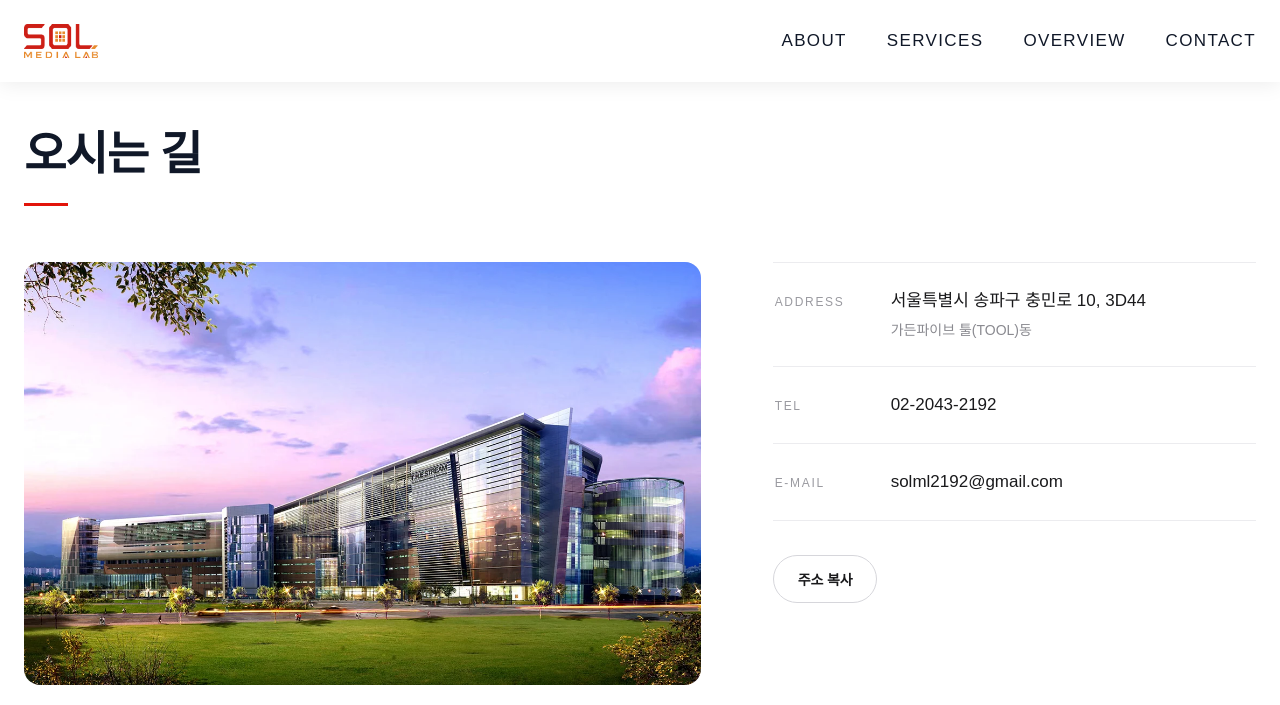
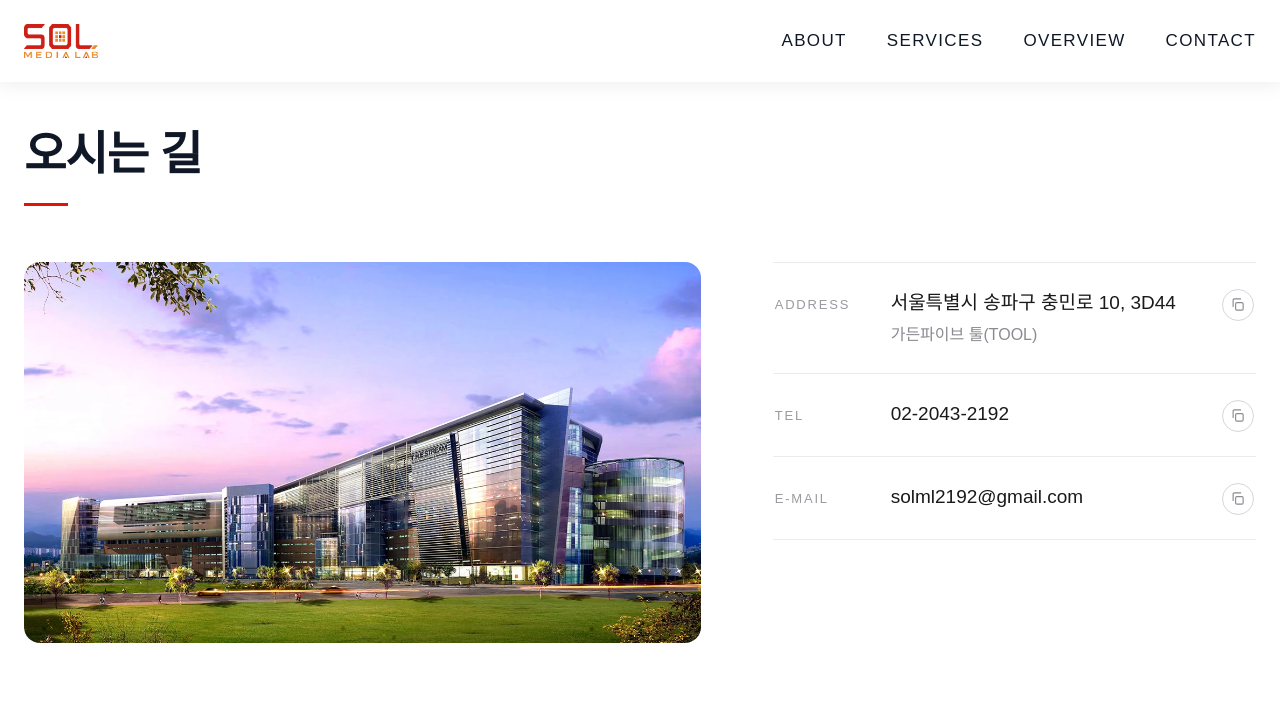
Before and after one commit to hongbj123-create/sol-medialab-site, a Jekyll site: the page location.html, which Jekyll copies as it is, in a window 1280 px wide and 1400 px high. Shown: the top 705 px of the window. Built offline with Jekyll 4.4.1, drawn with Linux system fonts in a browser that asks for light colours; some web fonts are replaced; grey boxes are pictures that could not be loaded.

Commit message:
Tune location page: fixed photo ratio, responsive 16:9 map, Naver map link
Co-Authored-By: Claude Sonnet 5 <noreply@anthropic.com>

```diff
--- a/location.html
+++ b/location.html
@@ -34,16 +34,8 @@
 
 .location-page .loc-photo{margin:0}
 .location-page .loc-photo img{
-  display:block;width:100%;height:auto;aspect-ratio:16/10;object-fit:cover;object-position:center 46%;
+  display:block;width:100%;height:auto;aspect-ratio:16/9;object-fit:cover;object-position:center 46%;
   border-radius:16px;max-width:none;background:#F2F2F4;
-}
-
-.location-page .loc-map{
-  max-width:820px;margin:96px auto 0;
-}
-.location-page .loc-map iframe{
-  display:block;width:100%;aspect-ratio:16/9;height:auto;
-  border-radius:16px;background:#F2F2F4;
 }
 
 .location-page .loc-list{margin:0;border-top:1px solid #ECECEF}
@@ -53,37 +45,50 @@
 }
 .location-page .loc-row dt{
   font-family:'Pretendard',sans-serif;font-weight:500;
-  font-size:12px;letter-spacing:.14em;color:#9A9AA0;line-height:1.6;
+  font-size:13px;letter-spacing:.14em;color:#9A9AA0;line-height:1.6;
 }
 .location-page .loc-row dd{
-  margin:0;font-size:17px;font-weight:500;line-height:1.65;color:#1A1A1C;
+  margin:0;display:flex;align-items:flex-start;justify-content:space-between;gap:14px;
+  font-size:19px;font-weight:500;line-height:1.65;color:#1A1A1C;
   word-break:keep-all;
 }
+.location-page .loc-row dd .loc-value{flex:1;min-width:0}
 .location-page .loc-row dd a{color:inherit;transition:color .2s ease}
 .location-page .loc-row dd a:hover{color:#E2140A}
-.location-page .loc-row dd .loc-sub{display:block;margin-top:4px;font-size:14px;font-weight:400;color:#8A8A90}
+.location-page .loc-row dd .loc-sub{display:block;margin-top:4px;font-size:16px;font-weight:400;color:#8A8A90}
 
-.location-page .loc-actions{display:flex;flex-wrap:wrap;gap:10px;margin-top:34px}
-.location-page .loc-btn{
-  display:inline-flex;align-items:center;justify-content:center;
-  height:48px;padding:0 24px;border-radius:999px;
-  font-size:14px;font-weight:600;letter-spacing:-.01em;white-space:nowrap;
-  border:1px solid #D6D6DB;background:#fff;color:#1A1A1C;cursor:pointer;
-  transition:border-color .2s ease,background-color .2s ease,color .2s ease,transform .12s ease;
-  font-family:inherit;
+.location-page .loc-copy{
+  flex:none;position:relative;display:inline-flex;align-items:center;justify-content:center;
+  width:32px;height:32px;margin-top:2px;border-radius:50%;
+  border:1px solid #D6D6DB;background:#fff;color:#8A8A90;cursor:pointer;
+  transition:border-color .2s ease,color .2s ease,background-color .2s ease;
 }
-.location-page .loc-btn:hover{border-color:#101828}
-.location-page .loc-btn:active{transform:translateY(1px)}
-.location-page .loc-btn--solid{background:#101828;border-color:#101828;color:#fff}
-.location-page .loc-btn--solid:hover{background:#000;border-color:#000}
-.location-page .loc-btn svg{width:15px;height:15px;margin-left:8px;flex:none}
+.location-page .loc-copy svg{width:15px;height:15px}
+.location-page .loc-copy:hover{border-color:#E2140A;color:#E2140A}
+.location-page .loc-copy.is-copied{border-color:#E2140A;color:#E2140A;background:#FDECEB}
+.location-page .loc-copy::after{
+  content:'복사됨';position:absolute;bottom:calc(100% + 8px);left:50%;
+  transform:translate(-50%,4px);background:#1A1A1C;color:#fff;
+  font-size:12px;font-weight:600;letter-spacing:-.01em;padding:5px 10px;border-radius:6px;
+  white-space:nowrap;opacity:0;pointer-events:none;transition:opacity .15s ease,transform .15s ease;
+}
+.location-page .loc-copy.is-copied::after{opacity:1;transform:translate(-50%,0)}
+
+.location-page .loc-map{margin-top:64px}
+.location-page .loc-map iframe{
+  display:block;width:100%;aspect-ratio:16/9;border:0;border-radius:16px;background:#F2F2F4;
+}
+.location-page .loc-map-link{
+  display:inline-block;margin-top:14px;font-size:14px;font-weight:600;color:#E2140A;
+}
+.location-page .loc-map-link:hover{text-decoration:underline}
 
 /* Visible keyboard focus, matched to the page accent */
 .location-page a:focus-visible,
-.location-page .loc-btn:focus-visible{
+.location-page .loc-copy:focus-visible{
   outline:2px solid #E2140A;outline-offset:3px;border-radius:6px;
 }
-.location-page .loc-btn:focus-visible{border-radius:999px}
+.location-page .loc-copy:focus-visible{border-radius:50%}
 
 /* Motion: one entry cascade so photo reads before the data block.
    Nothing loops, nothing hijacks scroll. Off entirely under reduced motion. */
@@ -104,13 +109,9 @@
   .location-page .loc-rule{margin-top:18px}
   .location-page .loc-photo img{border-radius:14px;aspect-ratio:4/3;object-position:center 48%}
   .location-page .loc-row{grid-template-columns:1fr;gap:6px;padding:20px 0}
-  .location-page .loc-row dd{font-size:16px}
-  /* Stacked, left-aligned labels so the site's fixed floating menu
-     (bottom-right) can never sit on top of a button label. */
-  .location-page .loc-actions{margin-top:28px;flex-direction:column;align-items:stretch;gap:8px}
-  .location-page .loc-btn{height:50px;padding:0 22px;justify-content:flex-start}
-  .location-page .loc-btn svg{margin-left:auto}
-  .location-page .loc-map{margin-top:64px}
+  .location-page .loc-row dd{font-size:18px}
+  .location-page .loc-map{margin-top:44px}
+  .location-page .loc-map iframe{border-radius:14px}
 }
 </style>
 </head>
@@ -194,23 +195,34 @@
           <div class="loc-row">
             <dt>ADDRESS</dt>
             <dd>
+              <span class="loc-value">
                 서울특별시 송파구 충민로 10, 3D44
-              <span class="loc-sub">가든파이브 툴(TOOL)동</span>
+                <span class="loc-sub">가든파이브 툴(TOOL)</span>
+              </span>
+              <button type="button" class="loc-copy" data-copy="서울특별시 송파구 충민로 10, 3D44 (가든파이브 툴)" aria-label="주소 복사">
+                <svg viewBox="0 0 24 24" fill="none" aria-hidden="true"><rect x="9" y="9" width="12" height="12" rx="2" stroke="currentColor" stroke-width="1.8"/><path d="M5 15V5a2 2 0 0 1 2-2h10" stroke="currentColor" stroke-width="1.8" stroke-linecap="round"/></svg>
+              </button>
             </dd>
           </div>
           <div class="loc-row">
             <dt>TEL</dt>
-            <dd><a href="tel:0220432192">02-2043-2192</a></dd>
+            <dd>
+              <span class="loc-value"><a href="tel:0220432192">02-2043-2192</a></span>
+              <button type="button" class="loc-copy" data-copy="02-2043-2192" aria-label="전화번호 복사">
+                <svg viewBox="0 0 24 24" fill="none" aria-hidden="true"><rect x="9" y="9" width="12" height="12" rx="2" stroke="currentColor" stroke-width="1.8"/><path d="M5 15V5a2 2 0 0 1 2-2h10" stroke="currentColor" stroke-width="1.8" stroke-linecap="round"/></svg>
+              </button>
+            </dd>
           </div>
           <div class="loc-row">
             <dt>E-MAIL</dt>
-            <dd><a href="mailto:solml2192@gmail.com">solml2192@gmail.com</a></dd>
+            <dd>
+              <span class="loc-value"><a href="mailto:solml2192@gmail.com">solml2192@gmail.com</a></span>
+              <button type="button" class="loc-copy" data-copy="solml2192@gmail.com" aria-label="이메일 복사">
+                <svg viewBox="0 0 24 24" fill="none" aria-hidden="true"><rect x="9" y="9" width="12" height="12" rx="2" stroke="currentColor" stroke-width="1.8"/><path d="M5 15V5a2 2 0 0 1 2-2h10" stroke="currentColor" stroke-width="1.8" stroke-linecap="round"/></svg>
+              </button>
+            </dd>
           </div>
         </dl>
-
-        <div class="loc-actions">
-          <button type="button" class="loc-btn" id="locCopy" data-address="서울특별시 송파구 충민로 10, 3D44 (가든파이브 툴)">주소 복사</button>
-        </div>
       </div>
 
     </div>
@@ -218,8 +230,9 @@
     <div class="loc-map loc-anim" style="--i:4">
       <iframe
         src="https://maps.google.com/maps?q=%EC%84%9C%EC%9A%B8%20%EC%86%A1%ED%8C%8C%EA%B5%AC%20%EC%B6%A9%EB%AF%BC%EB%A1%9C%2010%20%EA%B0%80%EB%93%A0%ED%8C%8C%EC%9D%B4%EB%B8%8C%20%ED%88%B4&output=embed"
-        style="border:0" loading="lazy"
+        loading="lazy"
         referrerpolicy="no-referrer-when-downgrade" title="SOL MEDIA LAB INC. 위치 지도"></iframe>
+      <a class="loc-map-link" href="https://map.naver.com/p/search/%EC%84%9C%EC%9A%B8%20%EC%86%A1%ED%8C%8C%EA%B5%AC%20%EC%B6%A9%EB%AF%BC%EB%A1%9C%2010%20%EA%B0%80%EB%93%A0%ED%8C%8C%EC%9D%B4%EB%B8%8C%20%ED%88%B4" target="_blank" rel="noopener noreferrer">네이버 지도에서 크게 보기 →</a>
     </div>
   </div>
 </section>
@@ -264,14 +277,13 @@
 <script src="assets/js/main.js?v=4"></script>
 <script>
 (function(){
-  var btn = document.getElementById('locCopy');
-  if(!btn) return;
+  var buttons = document.querySelectorAll('.loc-copy');
+  buttons.forEach(function(btn){
     btn.addEventListener('click', function(){
-    var text = btn.getAttribute('data-address');
+      var text = btn.getAttribute('data-copy');
       var done = function(){
-      var old = btn.textContent;
-      btn.textContent = '복사되었습니다';
-      setTimeout(function(){ btn.textContent = old; }, 1600);
+        btn.classList.add('is-copied');
+        setTimeout(function(){ btn.classList.remove('is-copied'); }, 1600);
       };
       if(navigator.clipboard && navigator.clipboard.writeText){
         navigator.clipboard.writeText(text).then(done).catch(function(){});
@@ -283,6 +295,7 @@
         document.body.removeChild(ta);
       }
     });
+  });
 })();
 </script>
 </body>
```
Lines whose indentation alone changed are shown as unchanged.
